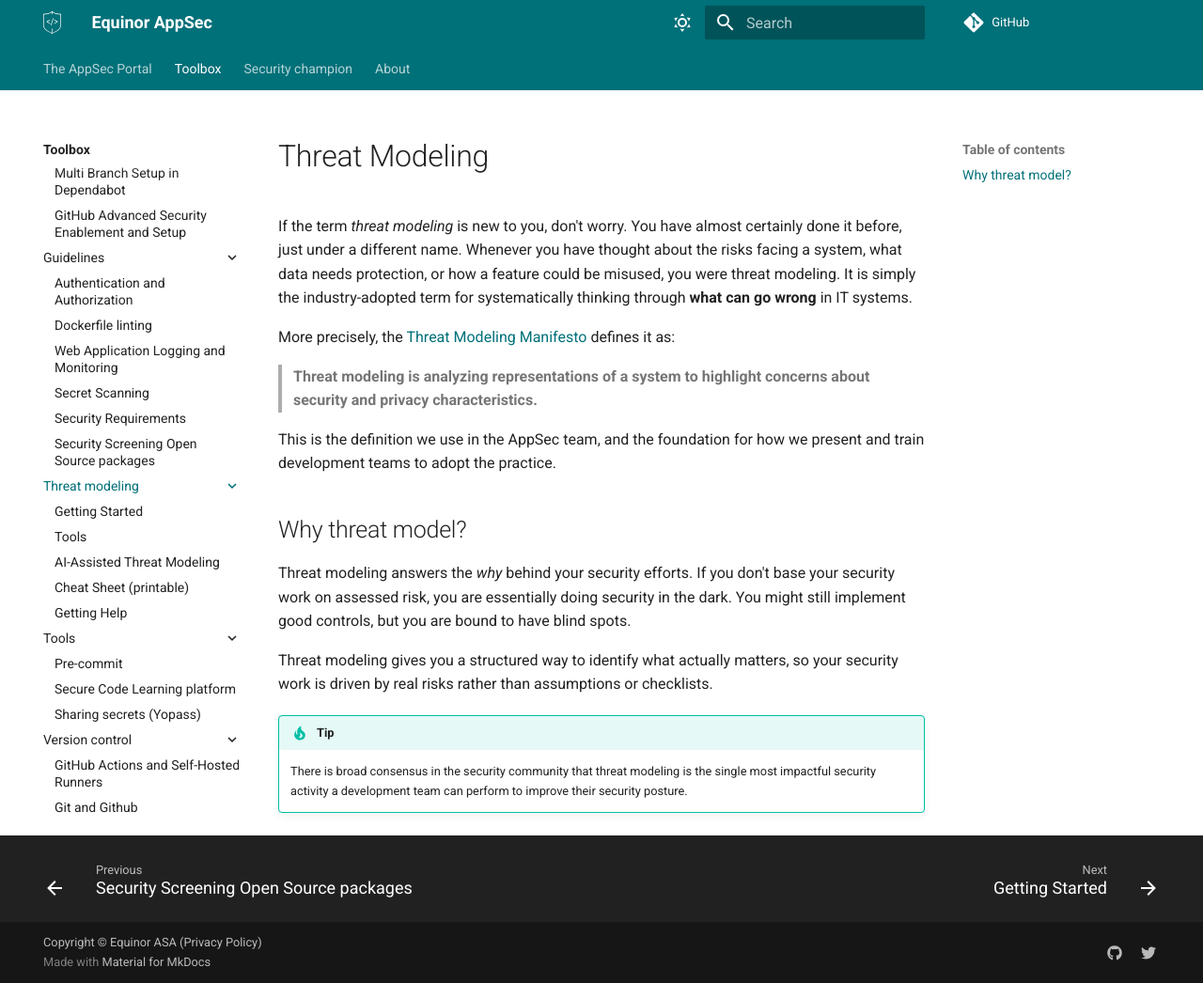
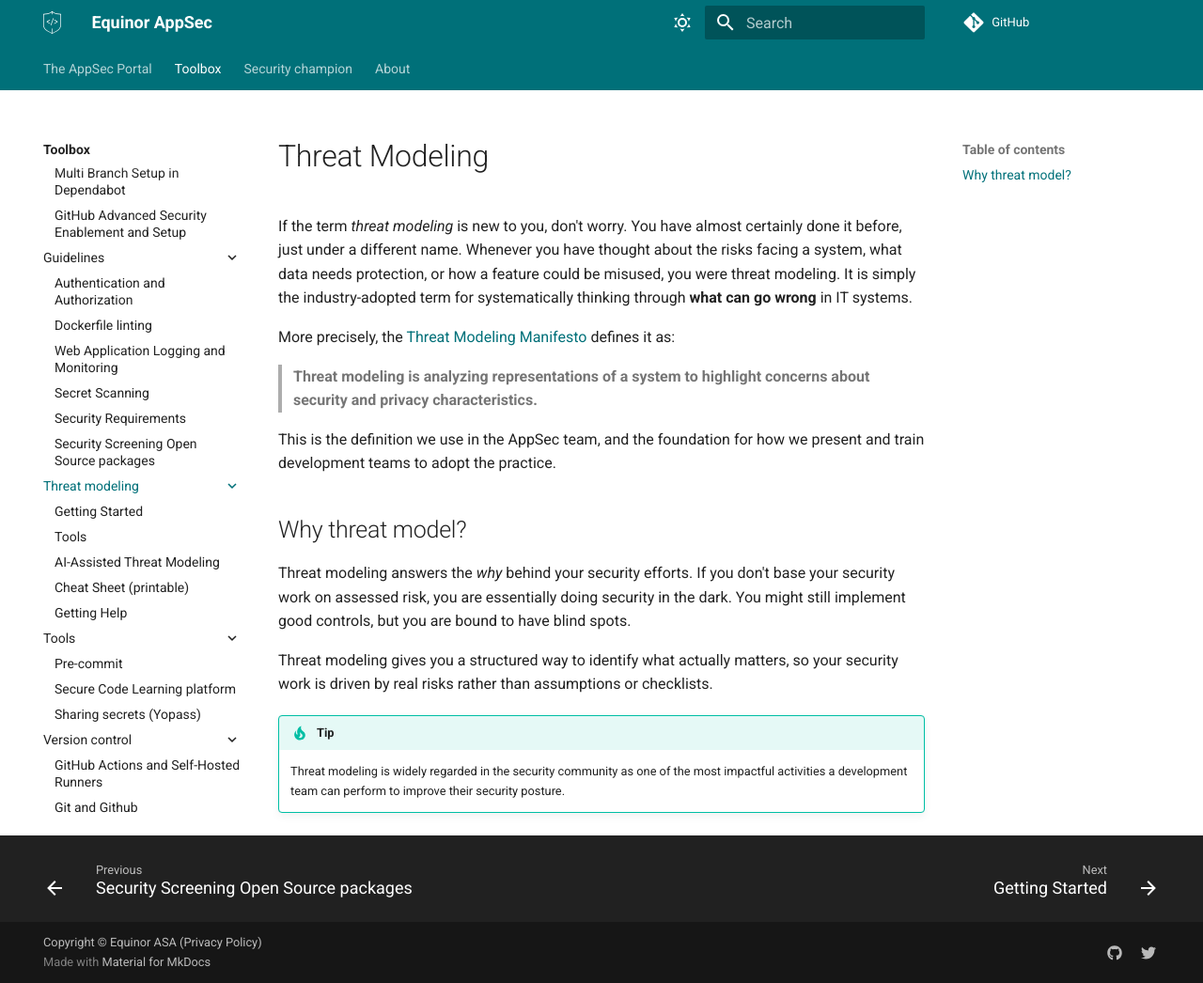
Before and after one commit to equinor/appsec, an MkDocs documentation site: the page built from docs/toolbox/threat-modeling/index.md, in a window 1280 px wide and 1046 px high. Shown: the whole window at 94% size. Built offline with MkDocs 1.6.1 and Material for MkDocs 9.7.7, drawn with Linux system fonts in a browser that asks for light colours; some web fonts are replaced; comment, search, counter and statistics services are not loaded.

Commit message:
Update docs/toolbox/threat-modeling/index.md
Co-authored-by: Copilot <175728472+Copilot@users.noreply.github.com>

```diff
--- a/docs/toolbox/threat-modeling/index.md
+++ b/docs/toolbox/threat-modeling/index.md
@@ -15,4 +15,4 @@ Threat modeling answers the *why* behind your security efforts. If you don't bas
 Threat modeling gives you a structured way to identify what actually matters, so your security work is driven by real risks rather than assumptions or checklists.
 
 !!! tip
-    There is broad consensus in the security community that threat modeling is the single most impactful security activity a development team can perform to improve their security posture.
+    Threat modeling is widely regarded in the security community as one of the most impactful activities a development team can perform to improve their security posture.
```
